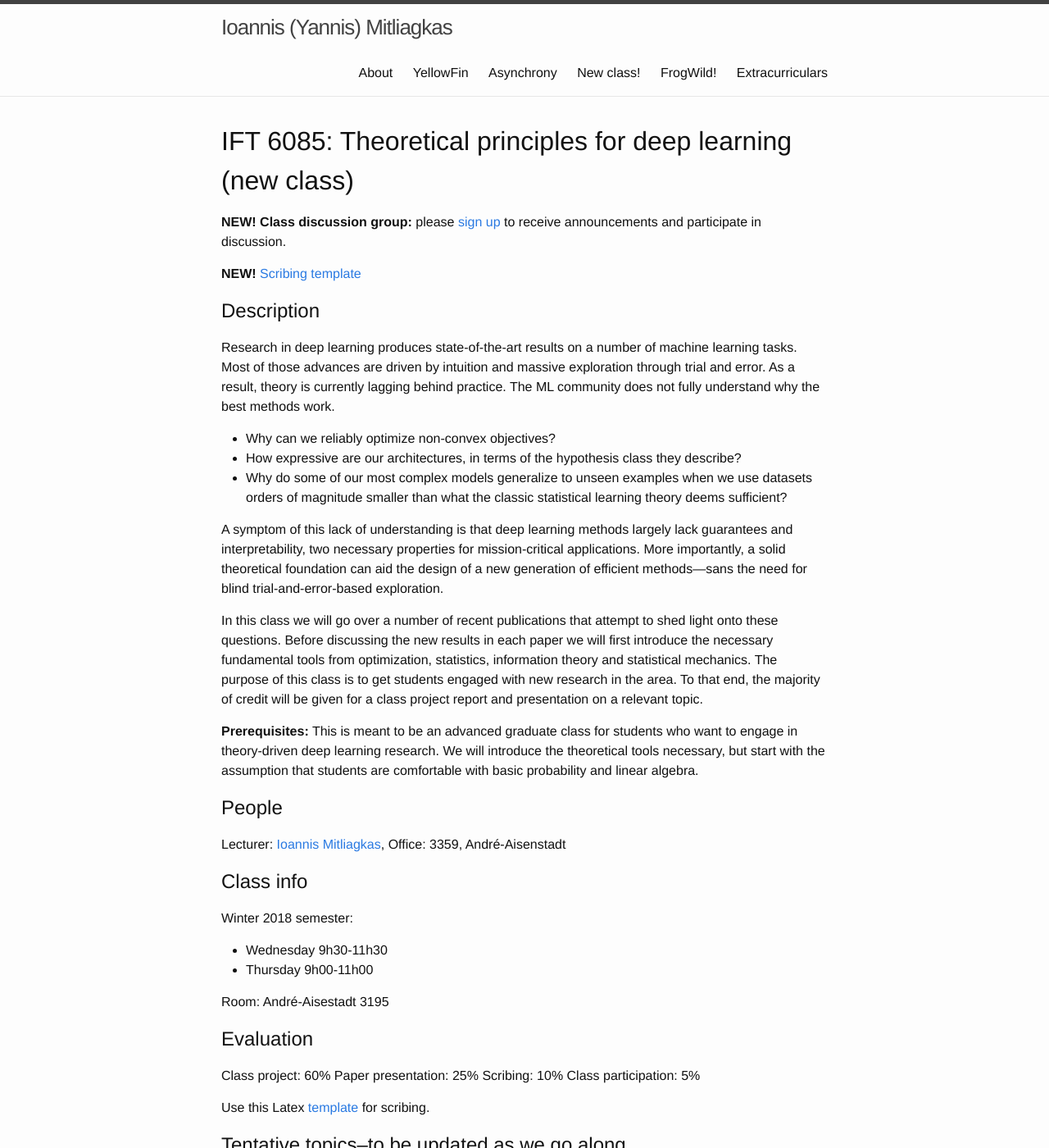
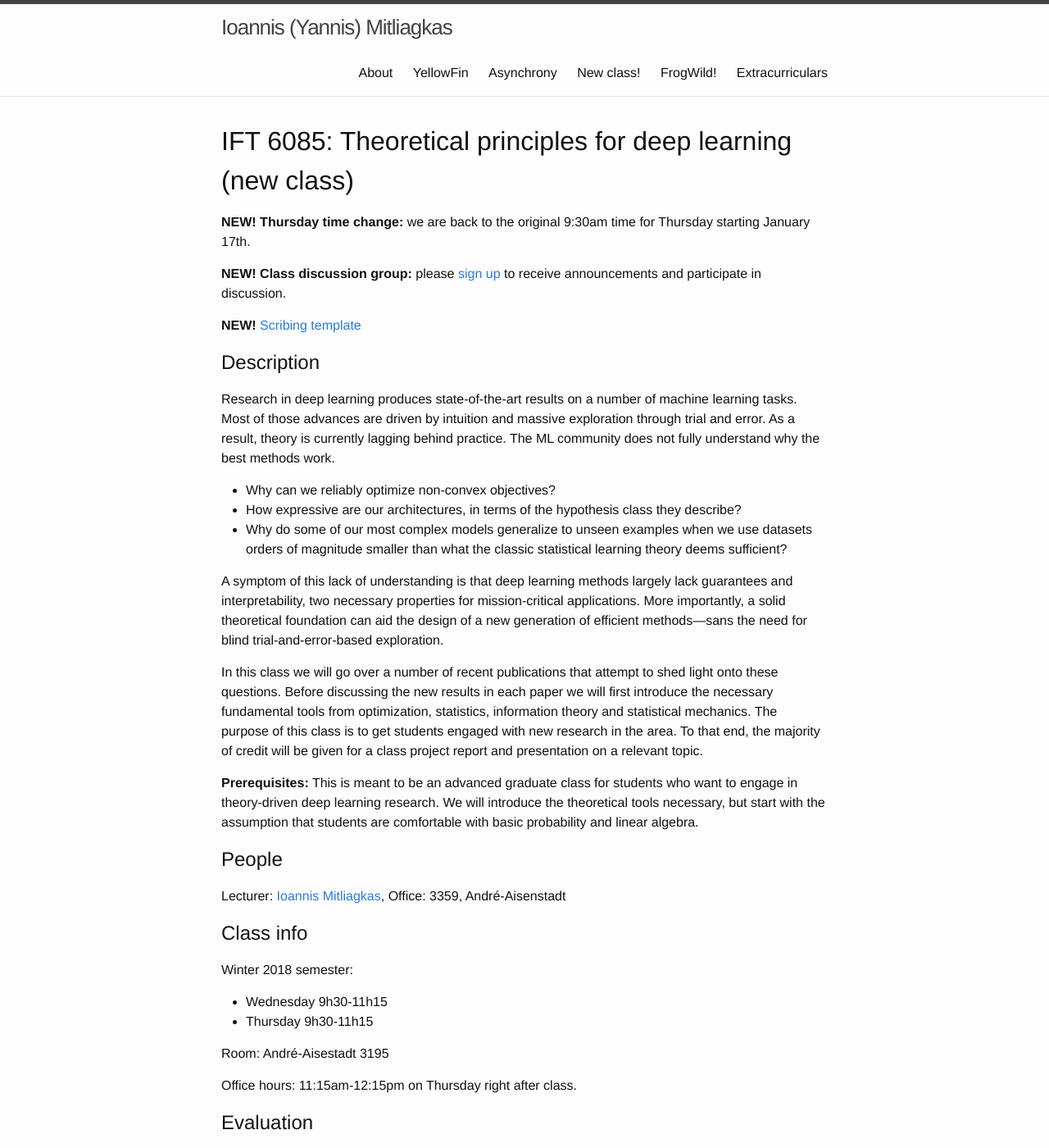
Before and after one commit to mitliagkas/mitliagkas.github.io, a Jekyll site: the page built from dl-theory-class.md, in a window 1280 px wide and 1400 px high. Shown: the whole window at 82% size. Built offline with Jekyll 4.4.1, drawn with Linux system fonts in a browser that asks for light colours.

Commit message:
Office hours

```diff
--- a/dl-theory-class.md
+++ b/dl-theory-class.md
@@ -6,6 +6,8 @@ permalink: /ift6085-dl-theory-class/
 
 IFT 6085: Theoretical principles for deep learning (new class)
 =========
+
+**NEW! Thursday time change:** we are back to the original 9:30am time for Thursday starting January 17th.
 
 **NEW! Class discussion group:** please [sign up](https://groups.google.com/forum/#!forum/ift6085-h18) to receive announcements and participate in discussion.
 
@@ -35,10 +37,12 @@ Lecturer: [Ioannis Mitliagkas](https://mitliagkas.github.io),
 Class info
 ----------
 Winter 2018 semester:
-- Wednesday 9h30-11h30
-- Thursday 9h00-11h00
+- Wednesday 9h30-11h15
+- Thursday 9h30-11h15
 
 Room: André-Aisestadt 3195
+
+Office hours: 11:15am-12:15pm on Thursday right after class.
 
 
 Evaluation
```
